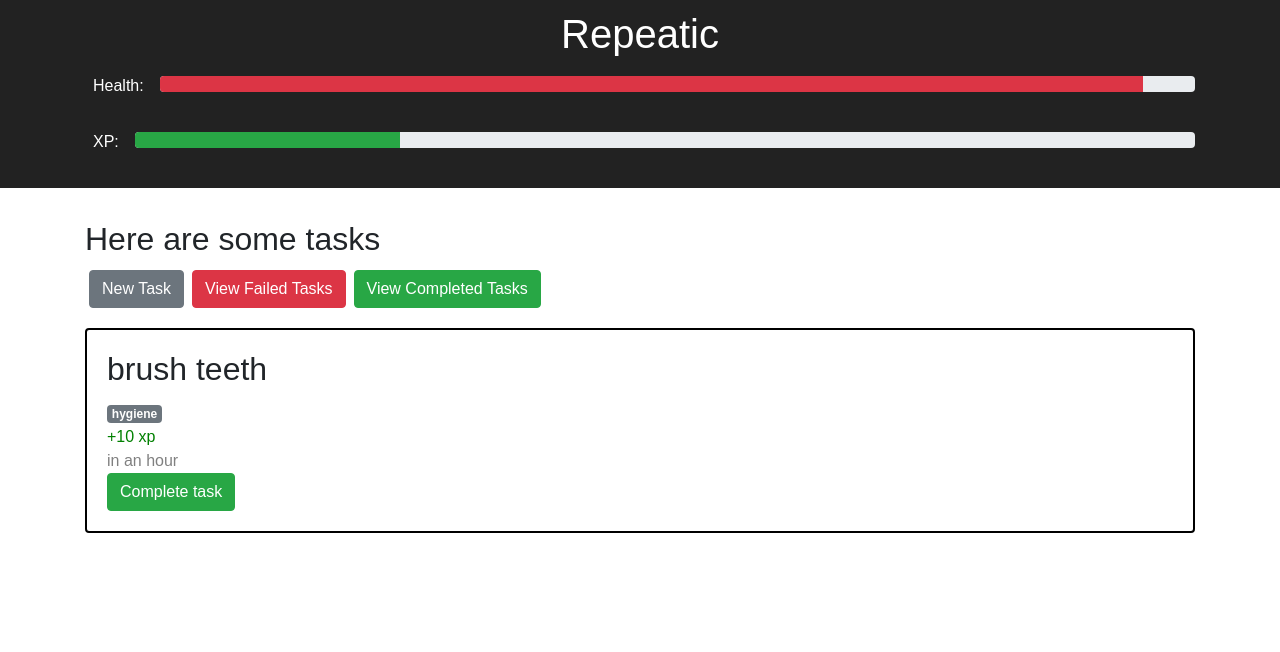
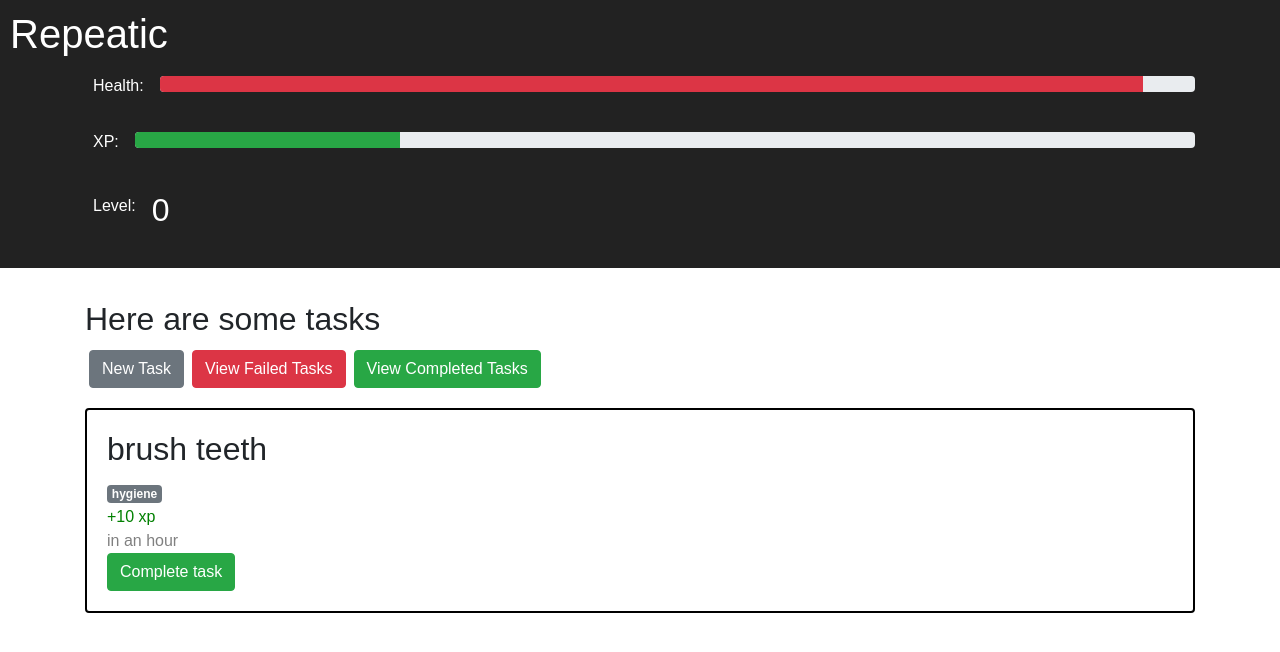
Before and after one commit to Mechasparrow/repeatic, a React (Create React App) app: page / in a window 1280 px wide. Shown: the top 652 px of the page. Built offline with nearby package versions, Linux system fonts and the light colour scheme.

Commit message:
created level display

```diff
--- a/src/App.css
+++ b/src/App.css
@@ -1,6 +1,6 @@
 .App-header {
   background-color: #222;
-  text-align: center;
+
   padding: 10px;
   color: white;
 }
--- a/src/App.js
+++ b/src/App.js
@@ -4,6 +4,7 @@ import "./App.css";
 //GUI components
 import Health from "./containers/HealthContainer";
 import Experience from "./containers/ExperienceContainer";
+import LevelDisplay from "./containers/LevelDisplayContainer";
 
 //Page components
 import Home from "./containers/HomeContainer";
@@ -39,6 +40,7 @@ class App extends Component {
               <div className="container">
                 <Health />
                 <Experience />
+                <LevelDisplay />
               </div>
             </header>
             <div className="Page">
--- a/src/components/Experience.css
+++ b/src/components/Experience.css
@@ -1,4 +1,4 @@
-.label {
+.Experience .label {
   padding-right: 8px;
 }
 
--- a/src/components/Health.css
+++ b/src/components/Health.css
@@ -1,4 +1,4 @@
-.label {
+.Health .label {
   padding-right: 8px;
 }
 
--- /dev/null
+++ b/src/components/LevelDisplay.css
@@ -0,0 +1,7 @@
+.level-display .label {
+  margin-top: 0.5em;
+}
+
+.level-display .level-text {
+  font-size: 2em;
+}
--- /dev/null
+++ b/src/components/LevelDisplay.js
@@ -0,0 +1,21 @@
+import React, { Component } from "react";
+import "./LevelDisplay.css";
+
+class LevelDisplay extends Component {
+  constructor(props) {
+    super(props);
+  }
+
+  render() {
+    return (
+      <div className="level-display">
+        <div className="d-flex flex-row">
+          <p className="p-2 label">Level:</p>
+          <p className="p-2 level-text">{this.props.level}</p>
+        </div>
+      </div>
+    );
+  }
+}
+
+export default LevelDisplay;
--- /dev/null
+++ b/src/containers/LevelDisplayContainer.js
@@ -0,0 +1,18 @@
+import { connect } from "react-redux";
+
+//Import associated component
+import LevelDisplay from "../components/LevelDisplay";
+
+//Related actions
+// N/A
+
+const MapStateToProps = state => ({
+  level: state.level
+});
+
+const MapDispatchToProps = dispatch => ({});
+
+export default connect(
+  MapStateToProps,
+  MapDispatchToProps
+)(LevelDisplay);
```
